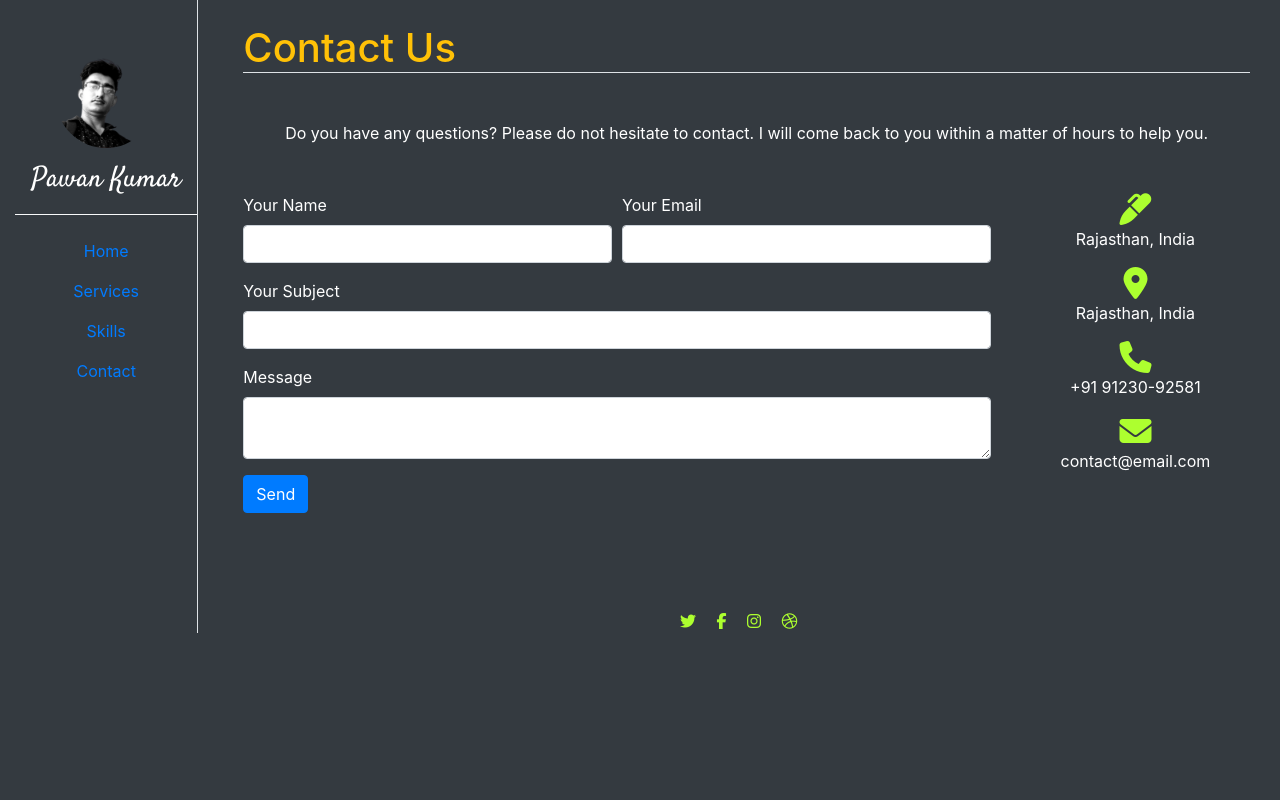
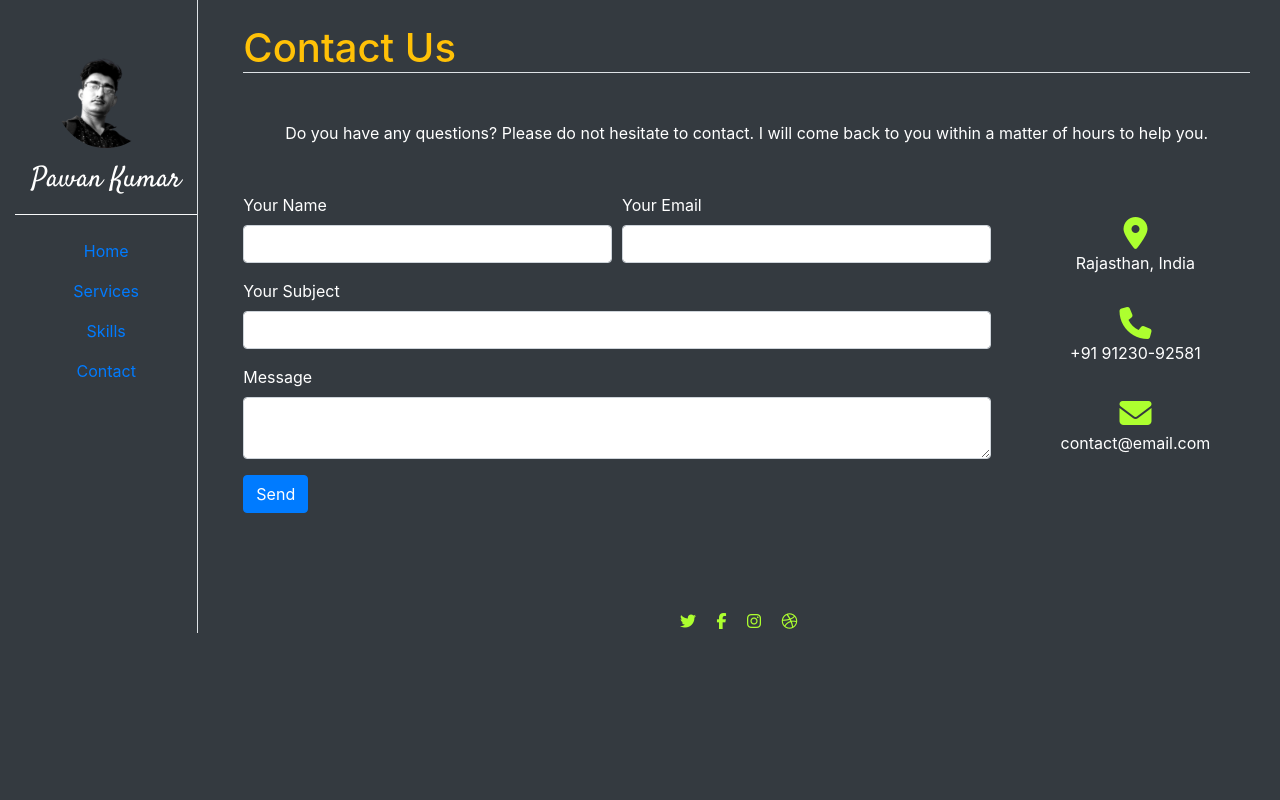
Before and after one commit to Pawan243/Django-Resume-Project, a Django app: page /contact/ in a window 1280 px wide. Run offline with Django 3.2, Linux system fonts and the light colour scheme; some libraries are stand-ins or nearby versions.

Commit message:
modified

```diff
--- a/resume/core/templates/core/contact.html
+++ b/resume/core/templates/core/contact.html
@@ -34,22 +34,18 @@
                 <button class="btn btn-primary" type="submit">Send</button>
             </form>
         </div>
-        <div class="col-sm-3 text-center">
+        <div class="col-sm-3 text-center mt-4">
             <ul class="list-unstyled">
-                <li>
-                    <i class="fas fa-marker fa-2x i-color" style="color: greenyellow;"></i>
-                    <p>Rajasthan, India</p>
-                </li>
                 <li>
                     <i class="fa fa-map-marker fa-2x i-color" style="color: greenyellow;"></i>
                     <p>Rajasthan, India</p>
                 </li>
                 <li>
-                    <i class="fas fa-phone fa-2x i-color" style="color: greenyellow;"></i>
+                    <i class="fas fa-phone fa-2x i-color mt-3" style="color: greenyellow;"></i>
                     <p>+91 91230-92581</p>
                 </li>
                 <li>
-                    <i class="fas fa-envelope fa-2x i-color" style="color: greenyellow;"></i>
+                    <i class="fas fa-envelope fa-2x i-color mt-3" style="color: greenyellow;"></i>
                     <p>contact@email.com</p>
                 </li>
             </ul>
```
